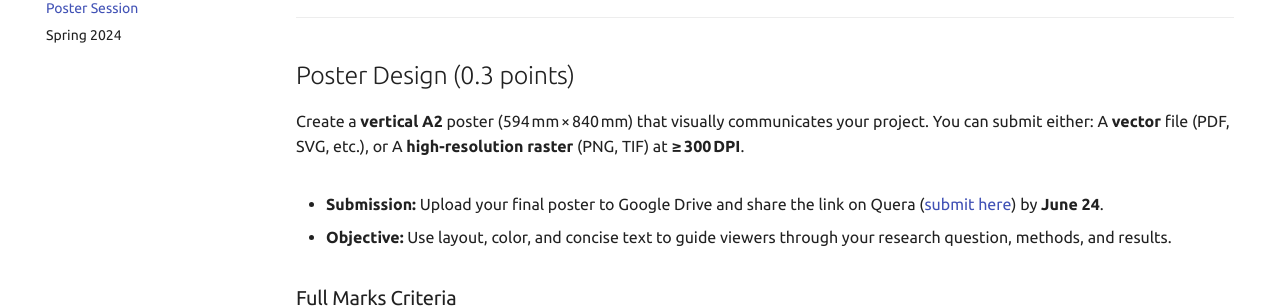
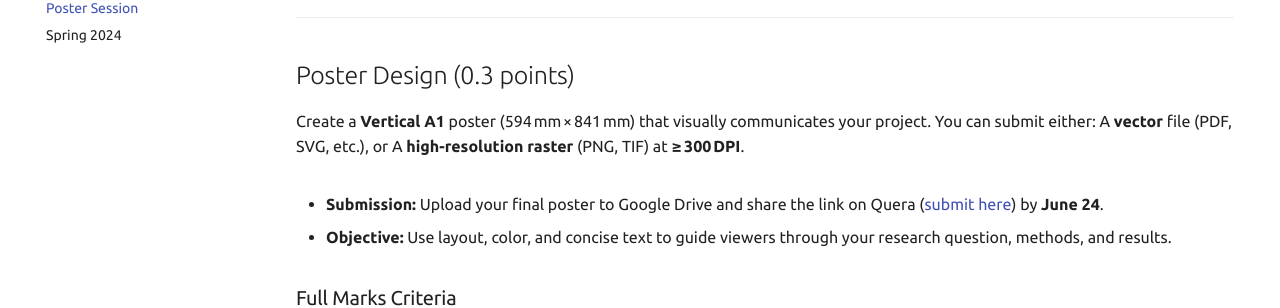
Before and after one commit to DeepRLCourse/DeepRLCourse.github.io, an MkDocs documentation site: the page built from docs/poster_session/index.md, in a window 1280 px wide and 900 px high, scrolled down 1550 px. Shown: the part 148-456 px from the top of the window. Built offline with MkDocs 1.6.1 and Material for MkDocs 9.7.7, drawn with Linux system fonts in a browser that asks for light colours; some web fonts are replaced; comment, search, counter and statistics services are not loaded.

Commit message:
fix a bug in poster session description

```diff
--- a/docs/poster_session/index.md
+++ b/docs/poster_session/index.md
@@ -53,7 +53,7 @@ Record a **Full HD video (1920×1080)** presenting your final work to someone wh
 
 ## Poster Design (0.3 points)
 
-Create a **vertical A2** poster (594 mm × 840 mm) that visually communicates your project. You can submit either: A **vector** file (PDF, SVG, etc.), or A **high-resolution raster** (PNG, TIF) at **≥ 300 DPI**.
+Create a **Vertical A1** poster (594 mm × 841 mm) that visually communicates your project. You can submit either: A **vector** file (PDF, SVG, etc.), or A **high-resolution raster** (PNG, TIF) at **≥ 300 DPI**.
 
 - **Submission:** Upload your final poster to Google Drive and share the link on Quera ([submit here](https://quera.org/course/add_to_course/course/20598/)) by **June 24**.
 - **Objective:** Use layout, color, and concise text to guide viewers through your research question, methods, and results.
```
